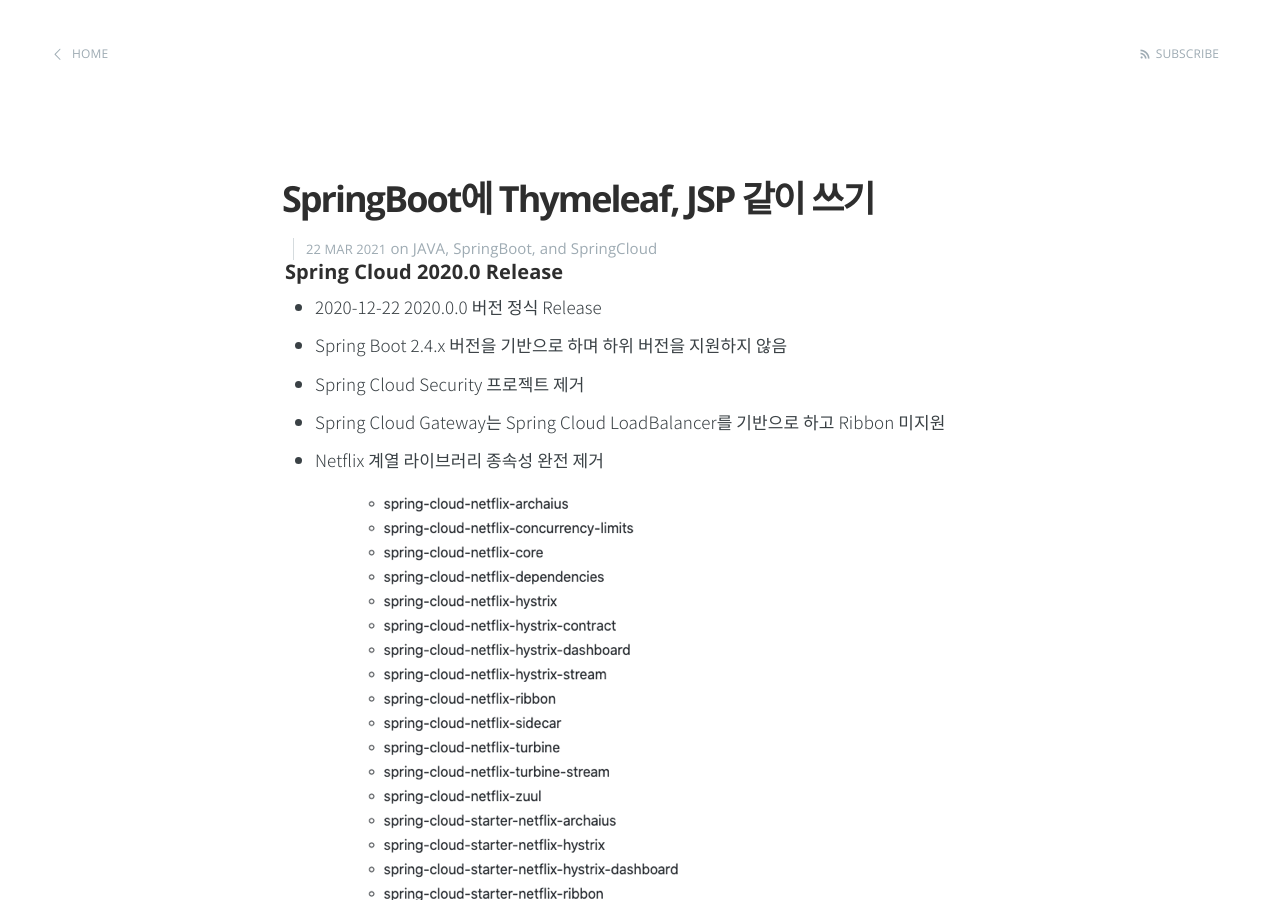
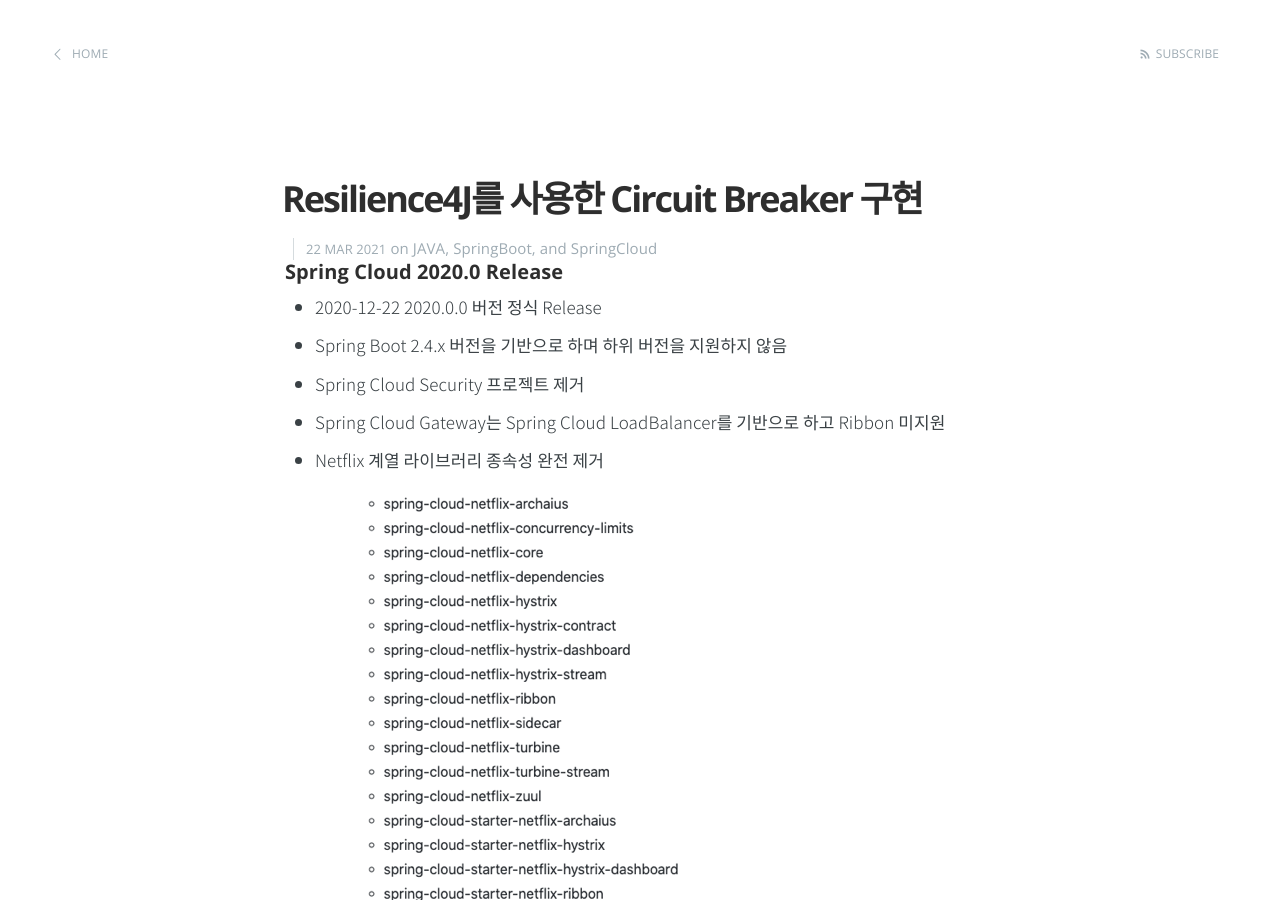
Before and after one commit to lyvius2/lyvius2.github.io, a Jekyll site: the page built from _posts/2021-03-22-resilience4j.markdown, in a window 1280 px wide and 900 px high. Built offline with Jekyll 4.4.1, drawn with Linux system fonts in a browser that asks for light colours; comment, search, counter and statistics services are not loaded.

Commit message:
제목 수정

```diff
--- a/_posts/2021-03-22-resilience4j.markdown
+++ b/_posts/2021-03-22-resilience4j.markdown
@@ -1,6 +1,6 @@
 ---
 layout: post
-title:  "SpringBoot에 Thymeleaf, JSP 같이 쓰기"
+title:  "Resilience4J를 사용한 Circuit Breaker 구현"
 date:   2021-03-22 11:31:00
 categories: JAVA SpringBoot SpringCloud
 ---
```
